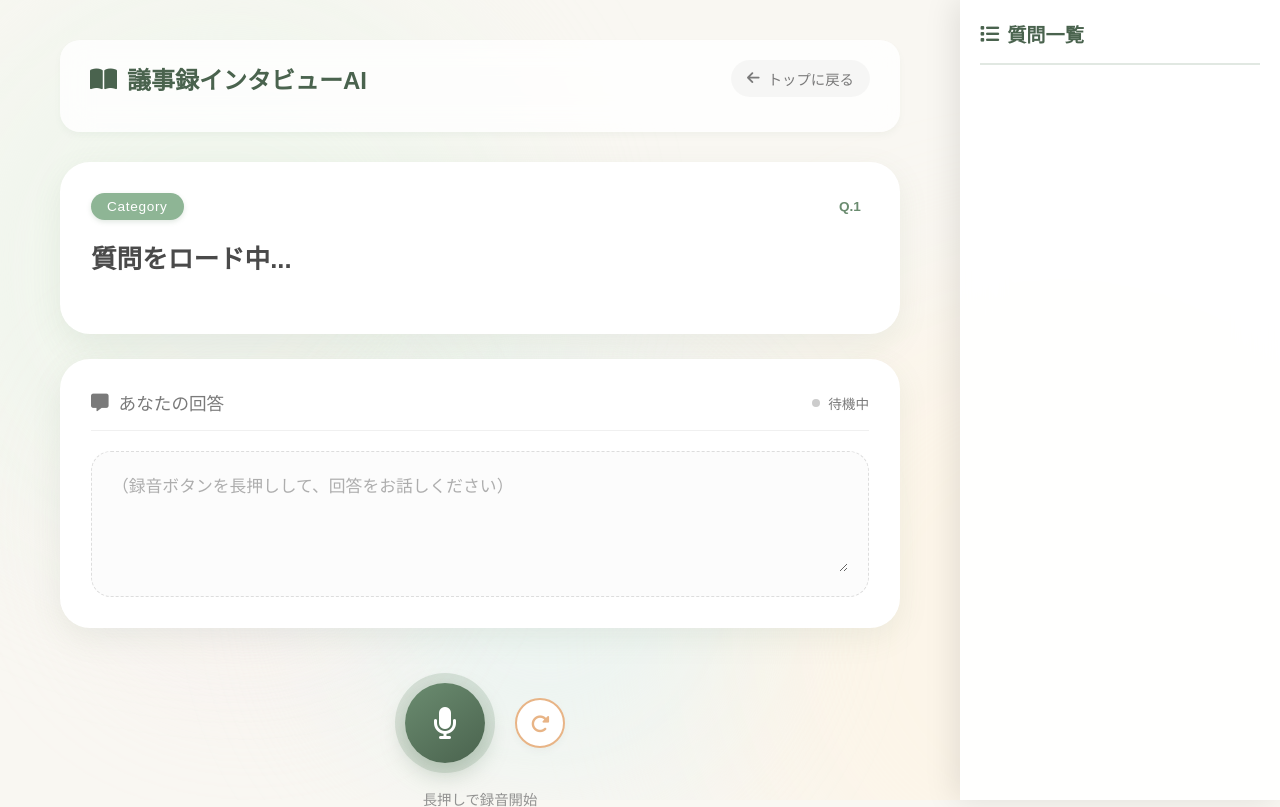
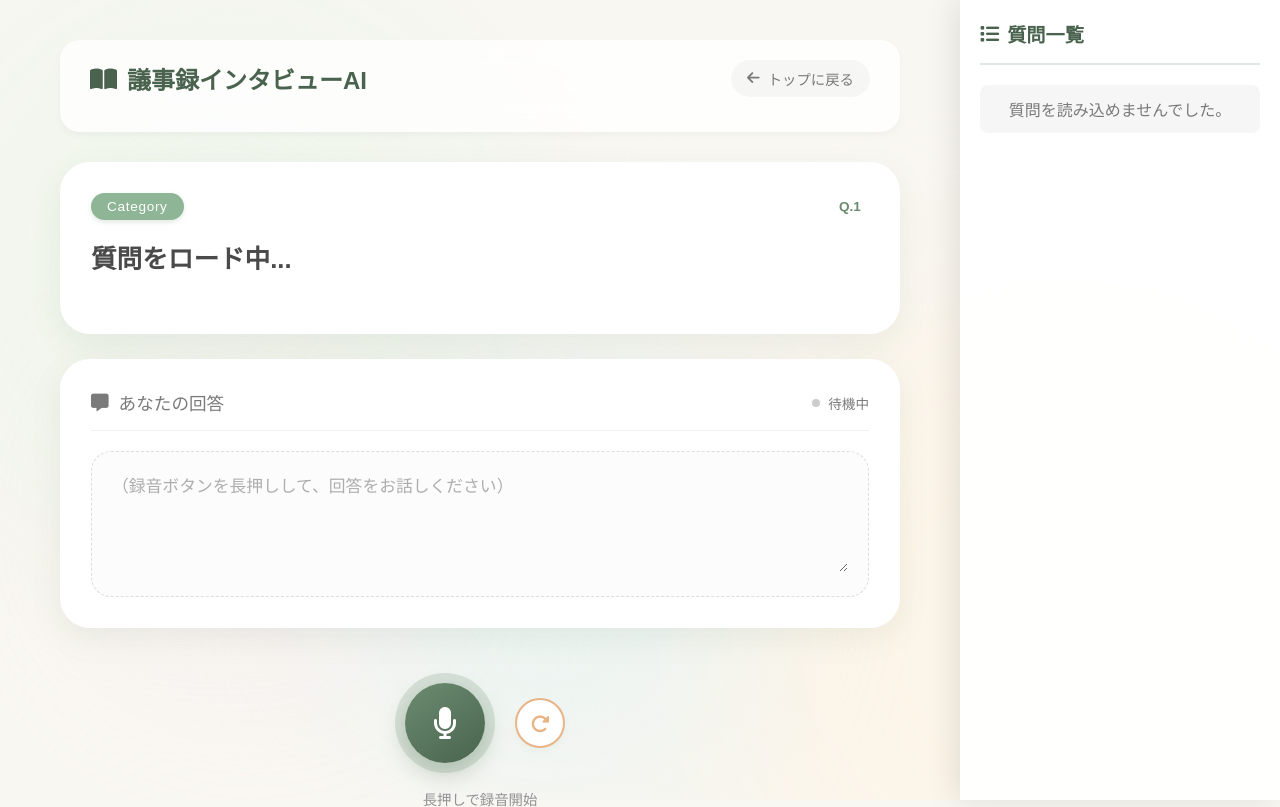
Before and after one commit to xxyxxw/onsei, a FastAPI app: page /interview/1 in a window 1280 px wide. Shown: the top 807 px of the page. Run offline with FastAPI, Linux system fonts and the light colour scheme; some web fonts are replaced.

Commit message:
Fix: ensure sidebar visible on desktop and add fallback when questions not loaded

```diff
--- a/app/ui/static/app.js
+++ b/app/ui/static/app.js
@@ -451,6 +451,7 @@
 // 質問一覧の初期化
 async function initQuestionSidebar() {
     try {
+        console.log('🧭 initQuestionSidebar start', interviewType);
         // すべての質問を取得（1から順番に）
         const questions = [];
         let questionId = 1;
@@ -487,7 +488,18 @@
 
         // HTMLを生成
         const questionList = document.getElementById('question-list');
+        if (!questionList) {
+            console.warn('⚠️ question-list element not found');
+            return;
+        }
         questionList.innerHTML = '';
+
+        console.log('🧾 fetched questions count:', questions.length, questions.map(q=>q.id));
+
+        if (questions.length === 0) {
+            questionList.innerHTML = '<div class="no-questions">質問を読み込めませんでした。</div>';
+            return;
+        }
 
         Object.keys(groupedQuestions).forEach(category => {
             const section = document.createElement('div');
--- a/app/ui/static/style.css
+++ b/app/ui/static/style.css
@@ -853,6 +853,7 @@
     overflow-y: auto;
     padding: 20px;
     transition: transform 0.3s cubic-bezier(0.4, 0, 0.2, 1);
+    transform: translateX(0); /* 明示的にデスクトップでは表示 */
 }
 
 .sidebar-header {
@@ -972,6 +973,15 @@
     flex: 1;
 }
 
+/* 質問が取得できなかったときのフォールバック表示 */
+.no-questions {
+    padding: 12px;
+    color: var(--text-sub);
+    background: rgba(240,240,240,0.6);
+    border-radius: 8px;
+    text-align: center;
+}
+
 /* オーバーレイ（スマホのみ） */
 .sidebar-overlay {
     position: fixed;
```
